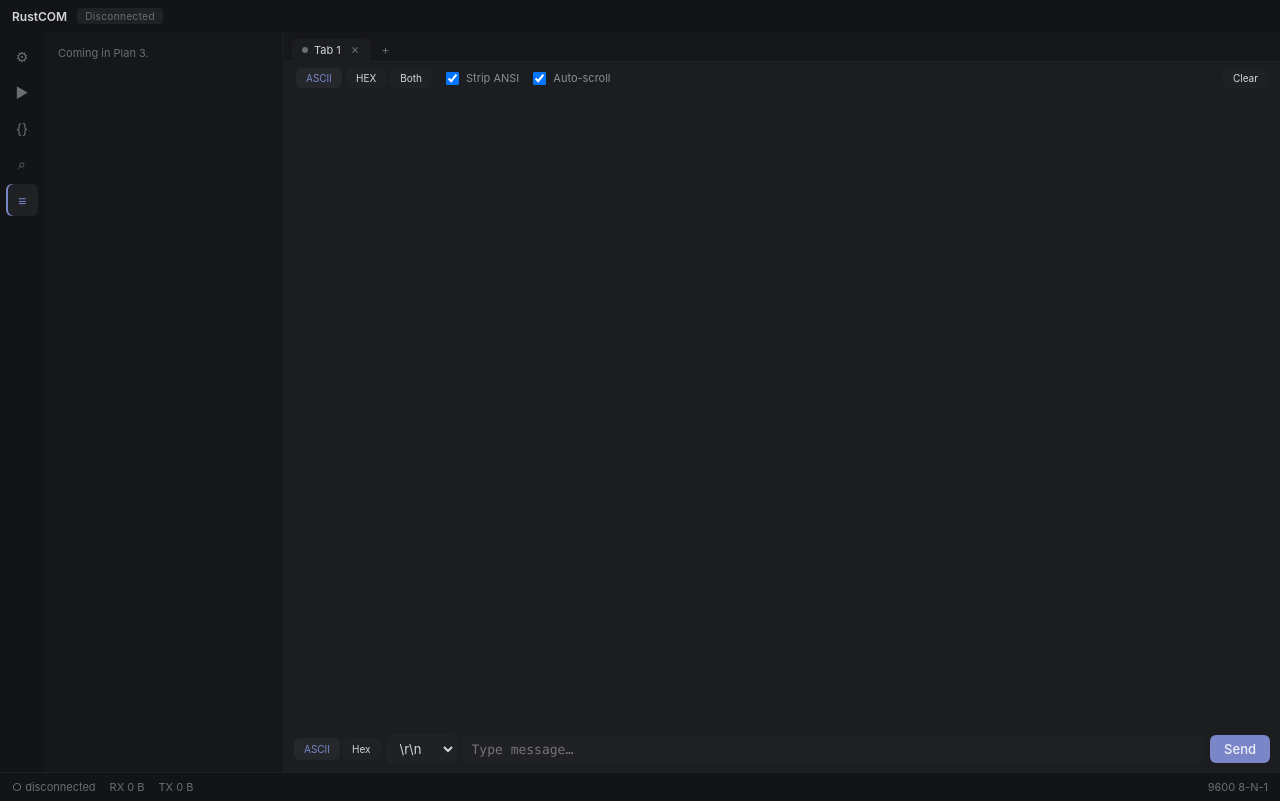
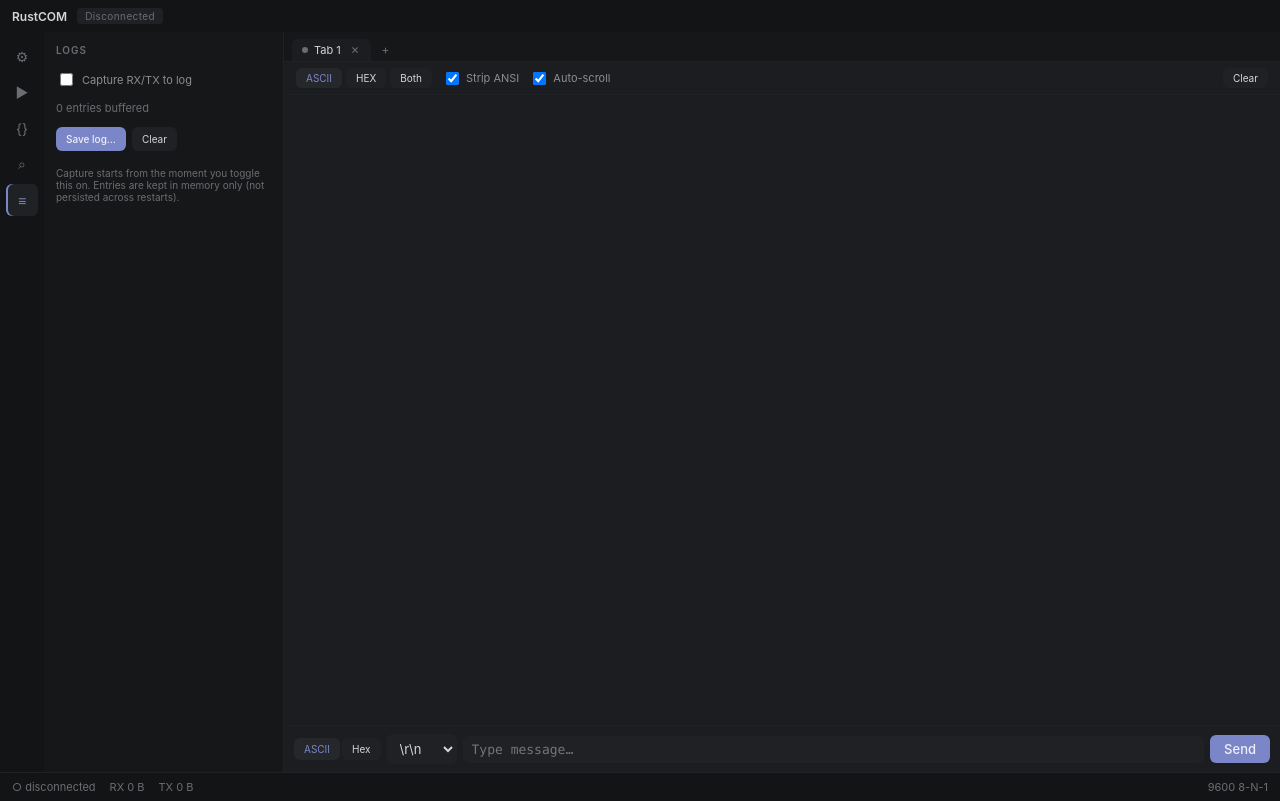
Before and after one commit to willherr72/RustCOM, a Svelte app: page / in a window 1280 px wide. Both pictures are taken after a click on the button "Logs". Built offline with nearby package versions, Linux system fonts and the light colour scheme.

Commit message:
feat(ui): logs panel with native save dialog

```diff
--- a/src/App.svelte
+++ b/src/App.svelte
@@ -9,6 +9,7 @@
   import ConnectionPanel from "$lib/components/panels/ConnectionPanel.svelte";
   import MacrosPanel from "$lib/components/panels/MacrosPanel.svelte";
   import FilterPanel from "$lib/components/panels/FilterPanel.svelte";
+  import LogsPanel from "$lib/components/panels/LogsPanel.svelte";
   import { activeTab, activeTabId } from "$lib/stores/tabs";
   import { startPolling, stopPolling } from "$lib/stores/ports";
   import { startEventRouter, stopEventRouter } from "$lib/eventRouter";
@@ -77,6 +78,8 @@
         <MacrosPanel />
       {:else if active === "filter"}
         <FilterPanel />
+      {:else if active === "logs"}
+        <LogsPanel />
       {:else}
         <div class="muted-pad">Coming in Plan 3.</div>
       {/if}
--- a/src/lib/components/ActivityBar.svelte
+++ b/src/lib/components/ActivityBar.svelte
@@ -10,7 +10,7 @@
     { key: "macros",     icon: "▶", title: "Macros" },
     { key: "scripts",    icon: "{}", title: "Scripts (Plan 3)" },
     { key: "filter",     icon: "⌕", title: "Filter" },
-    { key: "logs",       icon: "≡", title: "Logs (Plan 2)" },
+    { key: "logs",       icon: "≡", title: "Logs" },
   ];
 </script>
 
--- /dev/null
+++ b/src/lib/components/panels/LogsPanel.svelte
@@ -0,0 +1,57 @@
+<script lang="ts">
+  import { activeTab, activeTabId, patchActiveTab, clearLog } from "$lib/stores/tabs";
+  import { ipc, type LogEntryDto } from "$lib/ipc";
+  import { save } from "@tauri-apps/plugin-dialog";
+
+  async function exportLog() {
+    const path = await save({
+      title: "Save log as",
+      defaultPath: `rustcom_${new Date().toISOString().replace(/[:.]/g, "-")}.log`,
+      filters: [{ name: "Log", extensions: ["log", "txt"] }],
+    });
+    if (!path) return;
+    const entries: LogEntryDto[] = $activeTab.logEntries.map((e) => ({
+      ts_ms: e.ts_ms,
+      direction: e.direction,
+      bytes: e.bytes,
+    }));
+    try {
+      const msg = await ipc.saveLog(path, entries);
+      patchActiveTab({ errorMessage: msg });
+    } catch (e) {
+      patchActiveTab({ errorMessage: String(e) });
+    }
+  }
+</script>
+
+<div class="panel">
+  <h4>Logs</h4>
+
+  <label class="toggle">
+    <input
+      type="checkbox"
+      checked={$activeTab.loggingEnabled}
+      onchange={(e) => patchActiveTab({ loggingEnabled: (e.currentTarget as HTMLInputElement).checked })}
+    />
+    Capture RX/TX to log
+  </label>
+
+  <p class="meta">{$activeTab.logEntries.length} entr{$activeTab.logEntries.length === 1 ? "y" : "ies"} buffered</p>
+
+  <div class="row">
+    <button class="primary" onclick={exportLog} disabled={$activeTab.logEntries.length === 0}>Save log…</button>
+    <button onclick={() => clearLog($activeTabId)} disabled={$activeTab.logEntries.length === 0}>Clear</button>
+  </div>
+
+  <p class="hint">Capture starts from the moment you toggle this on. Entries are kept in memory only (not persisted across restarts).</p>
+</div>
+
+<style>
+  .panel { padding: 12px; height: 100%; box-sizing: border-box; display: flex; flex-direction: column; gap: 8px; }
+  h4 { font-size: 10px; letter-spacing: 0.1em; text-transform: uppercase; color: var(--fg-subtle); margin: 0 0 6px; font-weight: 600; }
+  .toggle { display: flex; align-items: center; gap: 6px; font-size: 11px; color: var(--fg-muted); }
+  .meta { color: var(--fg-subtle); font-size: 11px; margin: 4px 0; }
+  .row { display: flex; gap: 6px; }
+  .row button { padding: 6px 10px; font-size: 10px; }
+  .hint { color: var(--fg-subtle); font-size: 10px; margin-top: 8px; }
+</style>
```
